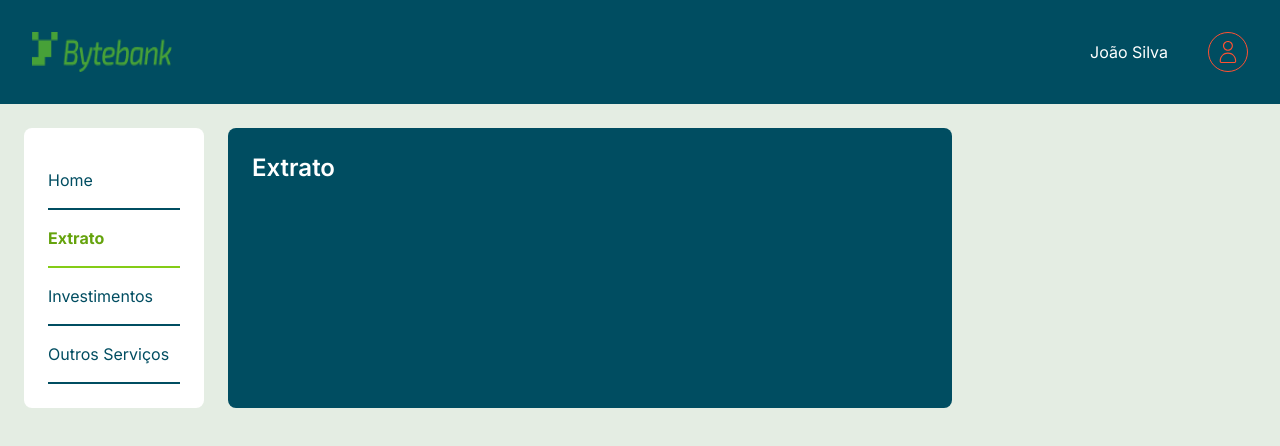
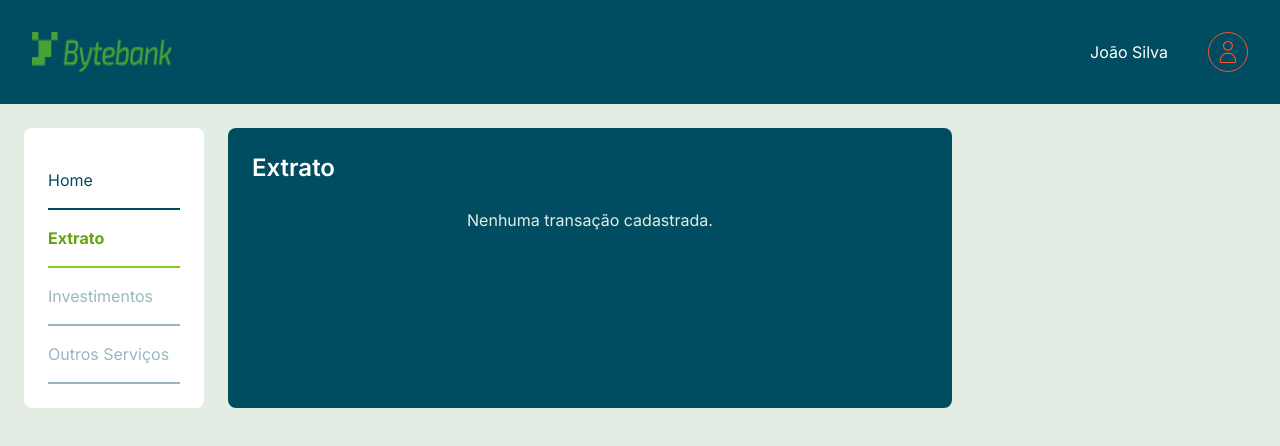
Before and after one commit to sucodelarangela/fiap-tech-challenge-1, a Next.js app: page /transactions in a window 1280 px wide. Shown: the top 446 px of the page. Built offline with nearby package versions, Linux system fonts and the light colour scheme.

Commit message:
chore: disabled state on navlinks

```diff
--- a/src/app/globals.css
+++ b/src/app/globals.css
@@ -43,4 +43,7 @@ body {
   .link.active {
     @apply font-bold text-lime-600 border-lime-500 transition hover:text-lime-500 hover:border-lime-400;
   }
+  .link.disabled {
+    @apply opacity-40 pointer-events-none;
+  }
 }
--- a/src/app/transactions/page.tsx
+++ b/src/app/transactions/page.tsx
@@ -54,6 +54,12 @@ export default function TransactionsPage() {
   return (
     <section className="col-span-1 md:col-span-2 lg:col-span-1 bg-foreground rounded-lg p-6">
       <h2 className="text-white mb-6">Extrato</h2>
+
+      {transactions.length === 0 ? (
+        <p className="text-center text-background">
+          Nenhuma transação cadastrada.
+        </p>
+      ) : (
         <ul className="bg-white rounded-lg">
           {transactions.map((t) => (
             <li
@@ -91,6 +97,7 @@ export default function TransactionsPage() {
             </li>
           ))}
         </ul>
+      )}
 
       <Modal isOpen={isEditModalOpen} onClose={closeEditModal}>
         {editingTransaction && (
--- a/src/components/LastTransactions.tsx
+++ b/src/components/LastTransactions.tsx
@@ -22,7 +22,7 @@ function getTransactionName(transaction: string) {
 
 export function LastTransactions({ transactions }: Props) {
   const formatCurrency = useFormatCurrency();
-  const lastTransactions = transactions.slice(0, 4);
+  const lastTransactions = transactions.slice(0, 3);
 
   return (
     <section className="bg-white rounded-lg p-6">
--- a/src/components/Sidebar.tsx
+++ b/src/components/Sidebar.tsx
@@ -18,8 +18,8 @@ export function Sidebar({
   const links = [
     { href: "/", label: "Home" },
     { href: "/transactions", label: "Extrato" },
-    { href: "/investimentos", label: "Investimentos" },
-    { href: "/outros-servicos", label: "Outros Serviços" },
+    { href: "/investments", label: "Investimentos" },
+    { href: "/other-services", label: "Outros Serviços" },
   ];
 
   const mobileClasses = isOpen ? "translate-x-0" : "-translate-x-full";
@@ -45,7 +45,11 @@ export function Sidebar({
             <li key={link.href}>
               <Link
                 href={link.href}
-                className={`link ${pathname === link.href ? "active" : ""}`}
+                className={`link ${pathname === link.href ? "active" : ""} ${
+                  ["/investments", "/other-services"].includes(link.href)
+                    ? "disabled"
+                    : ""
+                }`}
                 aria-current={pathname === link.href ? "page" : undefined}
                 onClick={isMobile && onClose ? onClose : undefined}
               >
```
Lines whose indentation alone changed are shown as unchanged.
